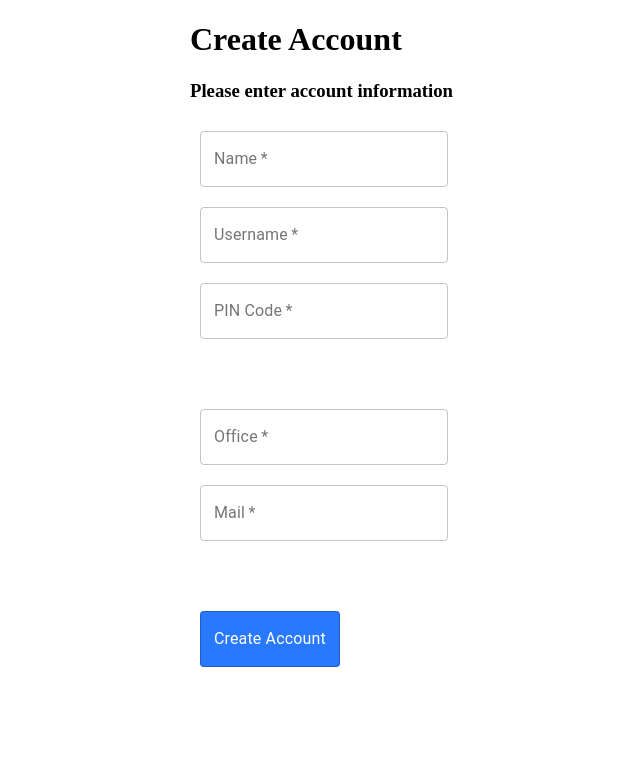
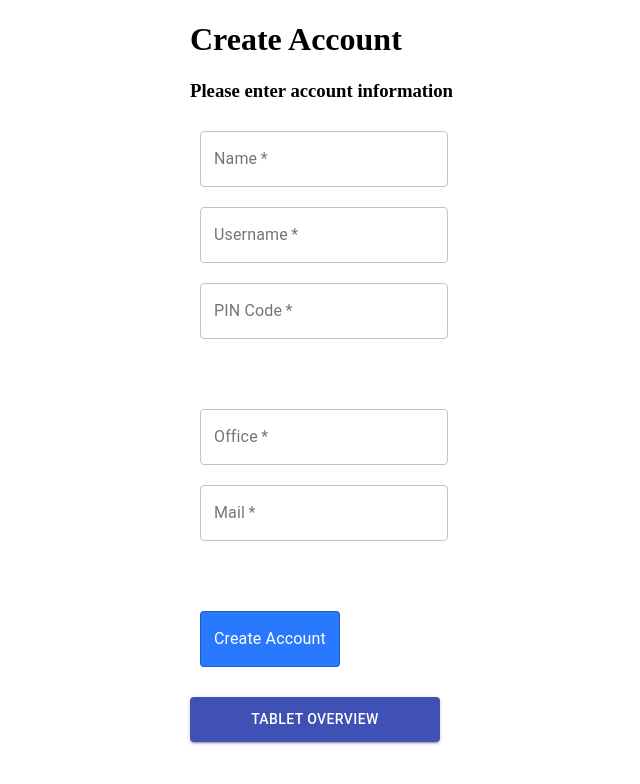
Before and after one commit to MortenAstrup96/interactive-office-signs, a Next.js app in the folder webserver/: page /create-account in a window 1280 px wide. Shown: the top 784 px of the page, without its empty margins (316-956 px from the left). Built offline with nearby package versions, Linux system fonts and the light colour scheme.

Commit message:
own IP and button

```diff
--- a/webserver/library/constants.ts
+++ b/webserver/library/constants.ts
@@ -1,4 +1,4 @@
-export const serverName = "http://localhost:3000";
+export const serverName = "http://192.168.87.166:3000";
 
 // http://192.168.0.115:3000
 // http://localhost:3000
--- a/webserver/pages/create-account.tsx
+++ b/webserver/pages/create-account.tsx
@@ -1,4 +1,4 @@
-import {Container, List, ListItem, ListItemText,} from "@material-ui/core";
+import {Button, Container, Grid, List, ListItem, ListItemText,} from "@material-ui/core";
 import useSWR from "swr";
 import Link from "next/link";
 import {OfficeInformationProps} from "../library/general_interfaces";
@@ -29,6 +29,14 @@ export default function CreateAccount() {
                     <Form addUser={addUserToDB}/>
                 </div>
 
+                <div>
+                    <Link href={"/tablets/"}>
+                        <Button variant="contained" color="primary" style={{width: 250, height: 45, marginTop: "20px"}}>Tablet
+                            Overview</Button>
+                    </Link>
+                </div>
+
+
             </Container>
         </div>
     );
```
